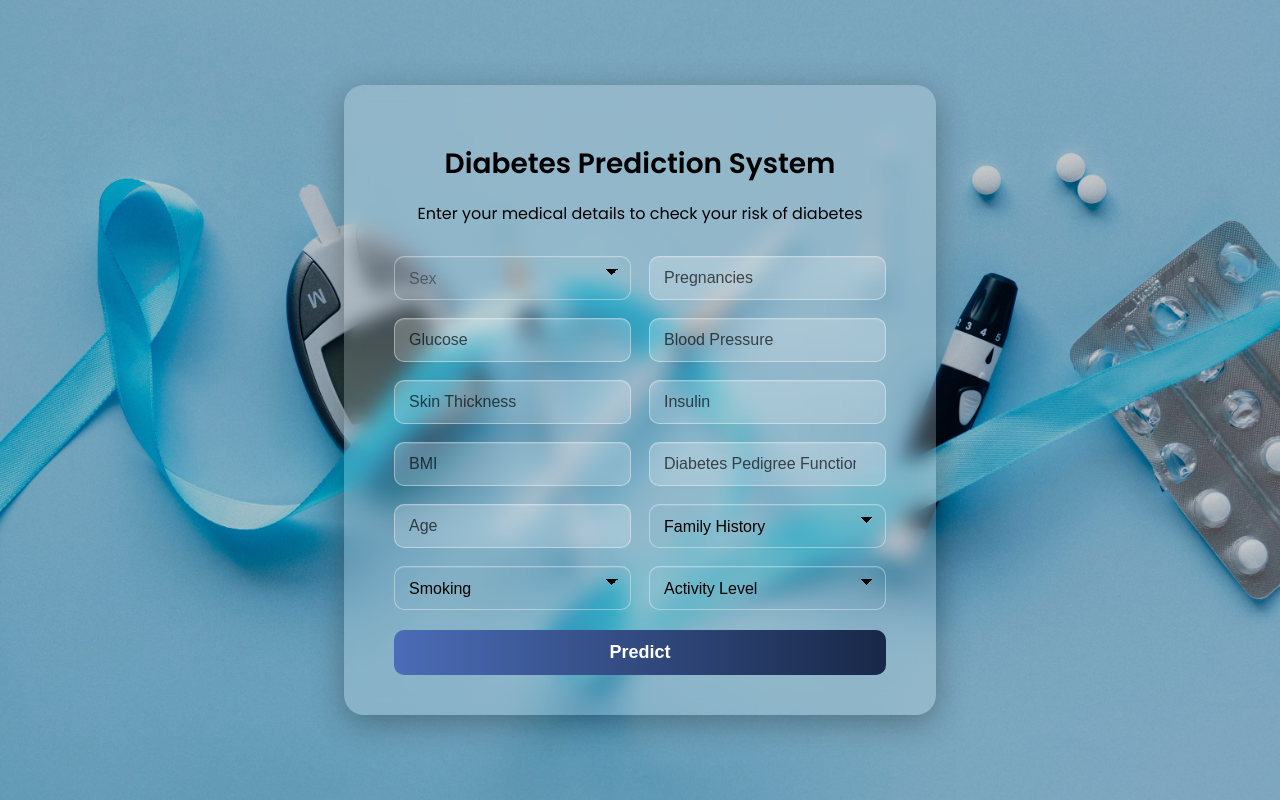
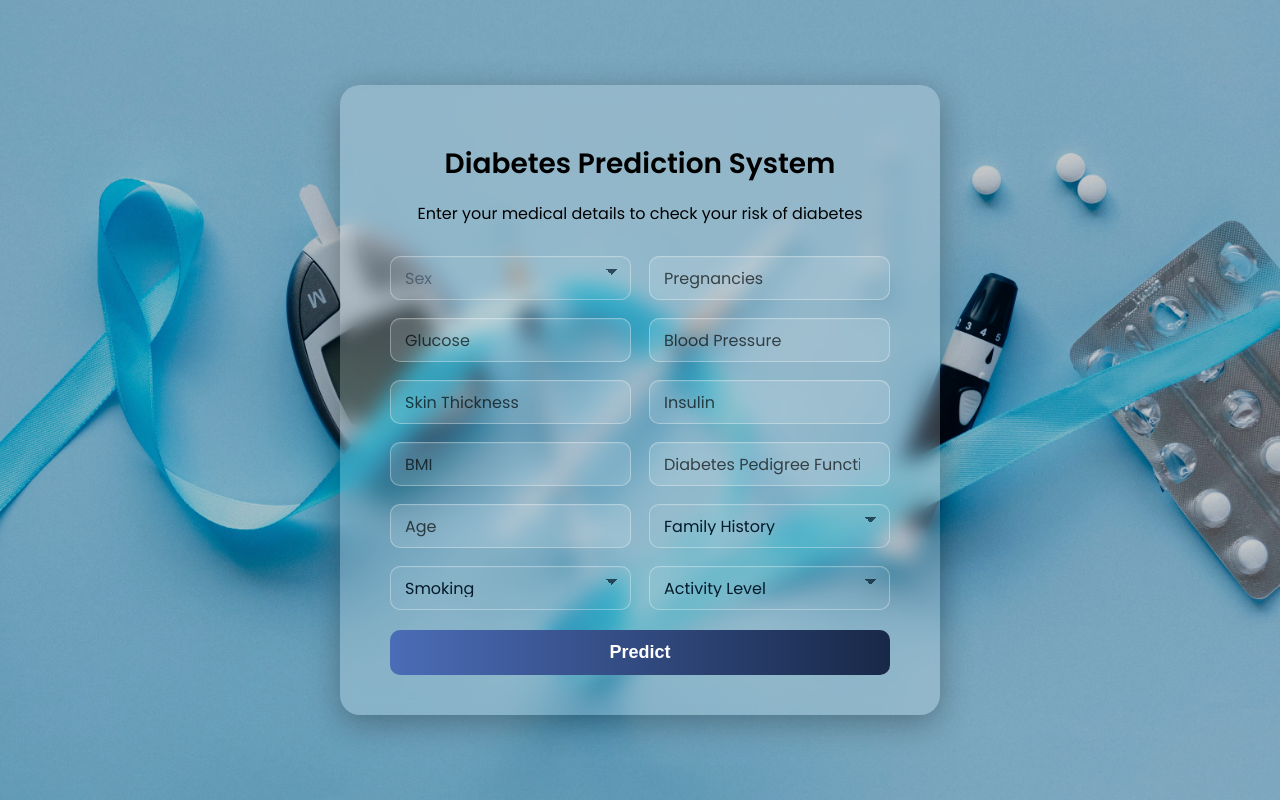
Before and after one commit to Abaidullahbutt/Diabetes_Prediction_AI, a Flask app: page / in a window 1280 px wide. Run offline with Flask 3, Linux system fonts and the light colour scheme; parts of the project's set-up code (start-up, migrations or seed data) failed here and were passed over.

Commit message:
Make selects transparent and match input fonts/colors; add hover/focus highlights

```diff
--- a/static/style.css
+++ b/static/style.css
@@ -75,41 +75,44 @@ body, html {
 input, select {
     padding: 12px 14px;
     border-radius: 10px;
-    border: 1px solid rgba(255, 255, 255, 0.38);
-    background: linear-gradient(180deg, rgba(255,255,255,0.22), rgba(255,255,255,0.18));
-    color: #000;
+    border: 1px solid rgba(255, 255, 255, 0.32);
+    /* make inputs and selects blend with the frosted background */
+    background: rgba(255,255,255,0.12);
+    color: #031a2a; /* consistent dark color for form fields */
     font-size: 16px;
+    font-family: 'Poppins', sans-serif;
     -webkit-appearance: none; /* remove default arrow on Safari */
     -moz-appearance: none;
     appearance: none;
     height: 44px;
     transition: background 0.18s ease, box-shadow 0.18s ease, border-color 0.14s ease, transform 0.08s ease;
-    box-shadow: inset 0 1px 0 rgba(255,255,255,0.12);
+    box-shadow: inset 0 1px 0 rgba(255,255,255,0.06);
 }
 
 /* Placeholder styling */
 input::placeholder {
-    color: #00000066;
+    color: #031a2a66; /* slightly transparent - matches text color */
 }
 
 /* Select placeholder (first option has empty value) */
 select:required:invalid {
-    color: #00000066;
+    color: #031a2a66;
 }
 select option[disabled] {
-    color: #00000066;
+    color: #031a2a66;
 }
 
 /* Hover / focus states */
 input:hover, select:hover {
     transform: translateY(-2px);
+    background: rgba(255,255,255,0.16);
 }
 input:focus, select:focus {
     outline: none;
-    border-color: rgba(27, 88, 185, 0.9);
-    box-shadow: 0 8px 28px rgba(24,40,72,0.12);
+    border-color: rgba(27, 88, 185, 0.95);
+    box-shadow: 0 12px 40px rgba(24,40,72,0.12);
     background: rgba(255,255,255,0.45);
-    color: #000;
+    color: #031a2a;
 }
 
 /* Disabled inputs/selects (e.g., Pregnancies when Sex=Male) */
@@ -121,12 +124,24 @@ input:disabled, select:disabled {
 
 /* Custom select arrow to match the input look */
 select {
-    background-image: linear-gradient(45deg, transparent 50%, #000 50%), linear-gradient(135deg, #000 50%, transparent 50%);
+    /* keep appearance but make background feel transparent */
+    background-image: linear-gradient(45deg, transparent 50%, rgba(3,26,42,0.7) 50%), linear-gradient(135deg, rgba(3,26,42,0.7) 50%, transparent 50%);
     background-position: calc(100% - 18px) calc(50% - 6px), calc(100% - 12px) calc(50% - 6px);
     background-size: 6px 6px, 6px 6px;
     background-repeat: no-repeat;
     padding-right: 34px;
+    background-color: rgba(255,255,255,0.04); /* near-transparent when closed */
 }
+
+/* Force options to use readable text/background (browser-dependent) */
+select option {
+    color: #031a2a;
+    background: #ffffff;
+}
+
+/* Remove default dropdown arrow in IE/Edge */
+select::-ms-expand { display: none; }
+
 
 /* Small-screen adjustments */
 @media (max-width: 420px) {
```
